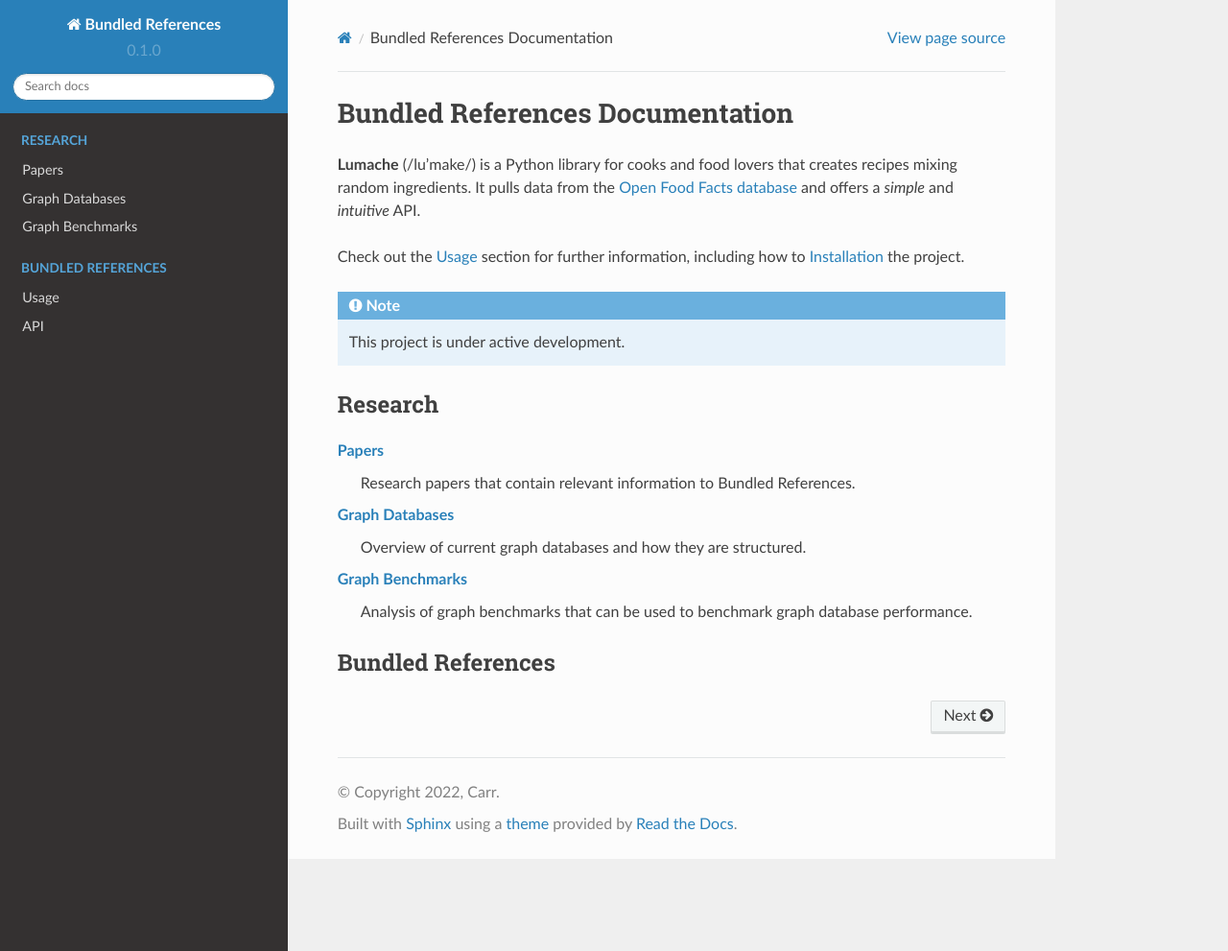
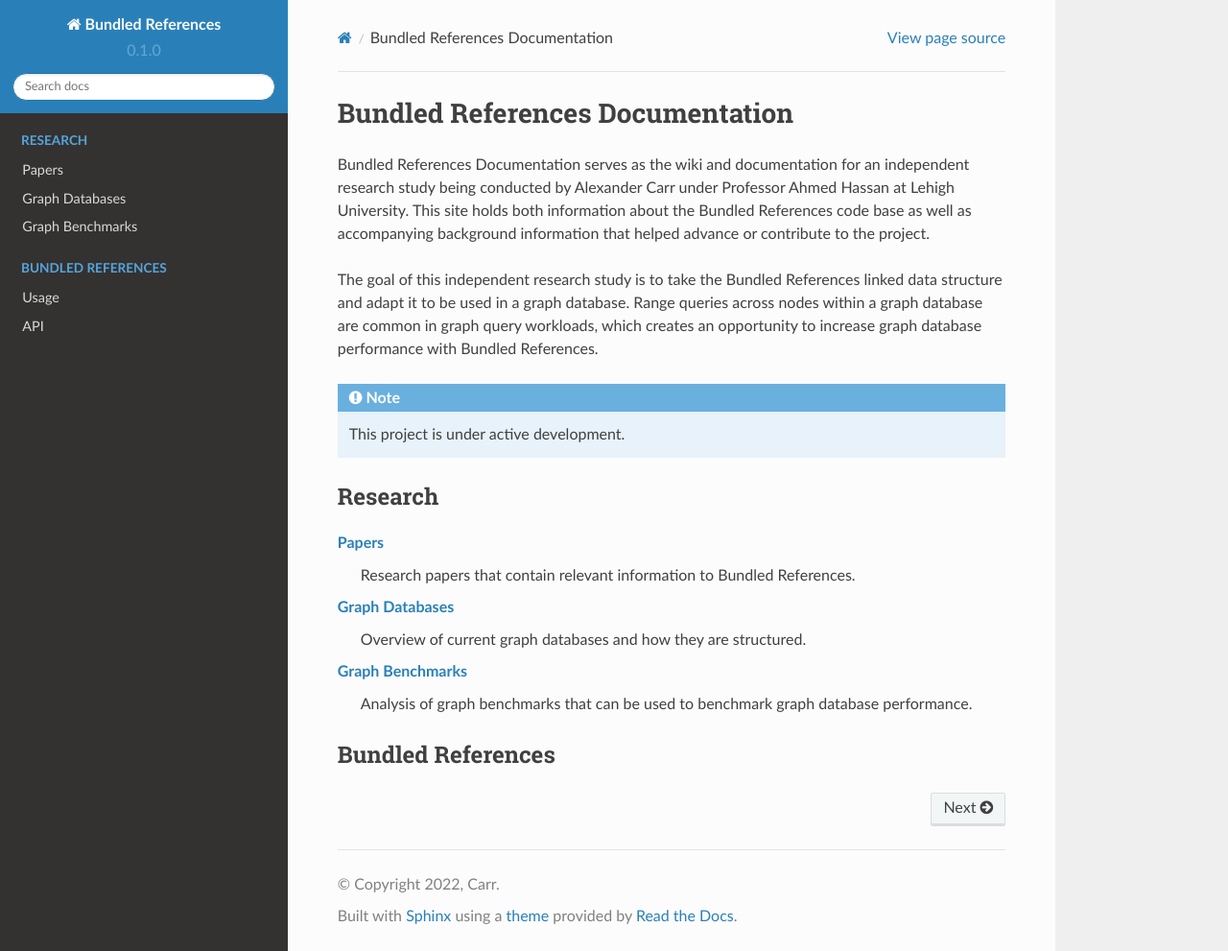
Before and after one commit to JAlexanderCarr/bundledrefs, a Sphinx documentation site: the page built from docs/source/index.rst, in a window 1280 px wide and 991 px high. Shown: the whole window at 96% size. Built offline with Sphinx 7.4.7 and the Read the Docs theme 2.0.0, drawn with Linux system fonts in a browser that asks for light colours.

Commit message:
Updated home page

```diff
--- a/docs/source/index.rst
+++ b/docs/source/index.rst
@@ -2,13 +2,16 @@
 Bundled References Documentation
 ================================
 
-**Lumache** (/lu'make/) is a Python library for cooks and food lovers
-that creates recipes mixing random ingredients.
-It pulls data from the `Open Food Facts database <https://world.openfoodfacts.org/>`_
-and offers a *simple* and *intuitive* API.
+Bundled References Documentation serves as the wiki and documentation
+for an independent research study being conducted by Alexander Carr under Professor
+Ahmed Hassan at Lehigh University.  This site holds both information about the
+Bundled References code base as well as accompanying background information
+that helped advance or contribute to the project.
 
-Check out the :doc:`bundledrefs/usage` section for further information, including
-how to :ref:`installation` the project.
+The goal of this independent research study is to take the Bundled References
+linked data structure and adapt it to be used in a graph database.  Range queries
+across nodes within a graph database are common in graph query workloads, which
+creates an opportunity to increase graph database performance with Bundled References.
 
 .. note::
 
```
